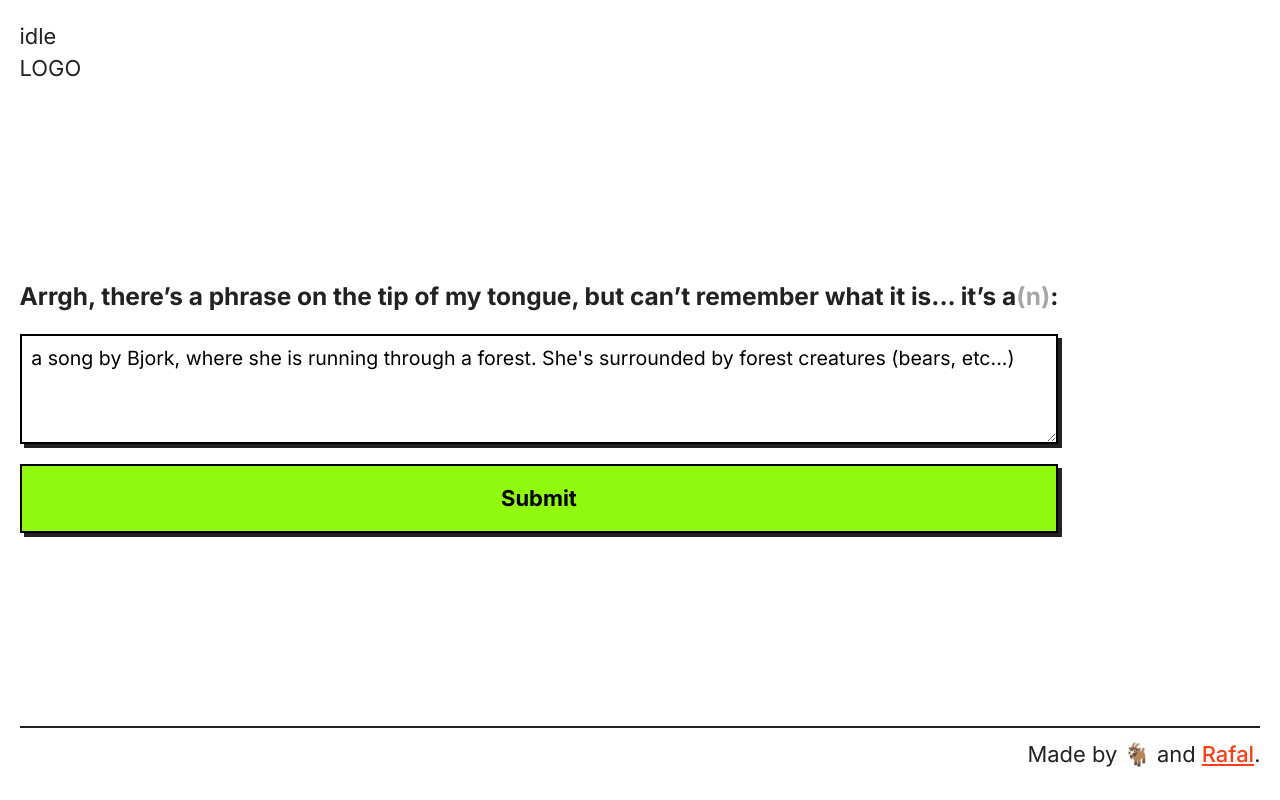
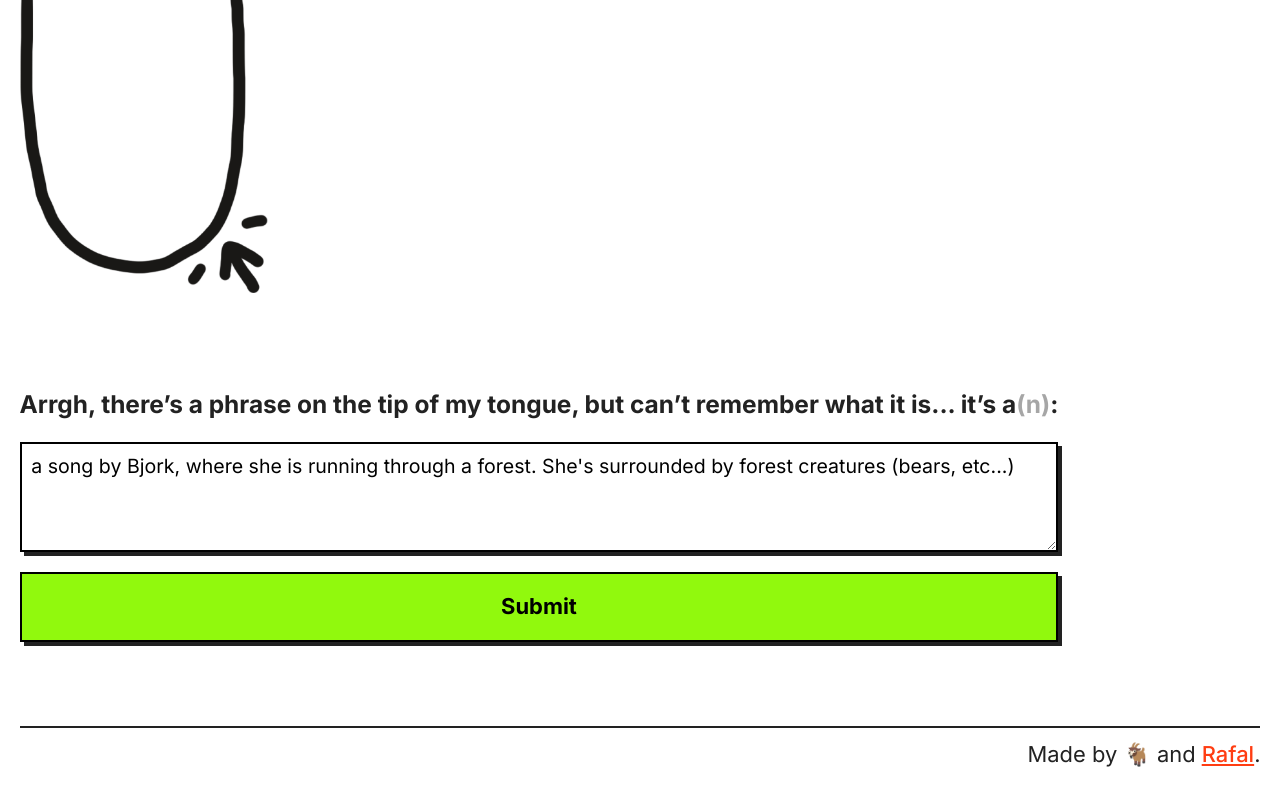
Before and after one commit to paprikka/tip-of-the-toungue-spike, a Next.js app: page / in a window 1280 px wide. Built offline with nearby package versions, Linux system fonts and the light colour scheme.

Commit message:
feat: animate the logo

```diff
--- a/app/app-store.ts
+++ b/app/app-store.ts
@@ -23,12 +23,18 @@ export const useAppStore = create<AppState>((set, get) => ({
   requestGuesses: async () => {
     set({ status: "loading", error: undefined });
     try {
-      const response = await fetch("/api/guess", {
+      const fetchPromise = fetch("/api/guess", {
         method: "POST",
         body: JSON.stringify({
           description: get().description,
         }),
       });
+
+      const [response] = await Promise.all([
+        fetchPromise,
+        new Promise((r) => setTimeout(r, 2000)),
+      ]);
+
       const json = (await response.json()) as APIGuessResponsePayload;
       set({ lastGuessResponse: json, status: "results" });
     } catch (error) {
--- /dev/null
+++ b/app/components/logo.module.css
@@ -0,0 +1,23 @@
+.container {
+}
+
+.container img {
+  width: 20%;
+  height: auto;
+}
+
+.container.isActive img {
+  animation: move-up-and-down 1s linear infinite;
+}
+
+@keyframes move-up-and-down {
+  0% {
+    transform: translateY(0);
+  }
+  50% {
+    transform: translateY(-30%);
+  }
+  100% {
+    transform: translateY(0);
+  }
+}
--- /dev/null
+++ b/app/components/logo.tsx
@@ -0,0 +1,20 @@
+import Image from "next/image";
+import styles from "./logo.module.css";
+import logoIMG from "./logo.png";
+import { useAppStore } from "../app-store";
+import c from "classnames";
+
+export const Logo = () => {
+  const { status } = useAppStore();
+
+  return (
+    <div
+      className={c({
+        [styles.container]: true,
+        [styles.isActive]: status === "loading",
+      })}
+    >
+      <Image src={logoIMG} alt="logo" />
+    </div>
+  );
+};
--- a/app/page.module.css
+++ b/app/page.module.css
@@ -1,6 +1,6 @@
 .pageContainer {
   position: absolute;
-  padding: 1rem;
+  padding: 0 1rem 1rem;
   inset: 0;
   display: flex;
   flex-direction: column;
--- a/app/page.tsx
+++ b/app/page.tsx
@@ -1,19 +1,20 @@
 "use client";
 
-import Image from "next/image";
 import styles from "./page.module.css";
 import { InputView } from "./components/input-view";
 import { useAppStore } from "./app-store";
 import { LoadingView } from "./components/loading-view";
 import { ResultsView } from "./components/results-view";
 import { ErrorView } from "./components/error-view";
+import { Logo } from "./components/logo";
 
 export default function Home() {
-  const { status, error } = useAppStore();
+  const { status } = useAppStore();
   return (
     <div className={styles.pageContainer}>
-      {status}
-      <header className={styles.header}>LOGO</header>
+      <header className={styles.header}>
+        <Logo />
+      </header>
       <main className={styles.main}>
         {status === "idle" ? <InputView /> : null}
         {status === "loading" ? <LoadingView /> : null}
```
Also changed, not shown: app/components/logo.png (added).
